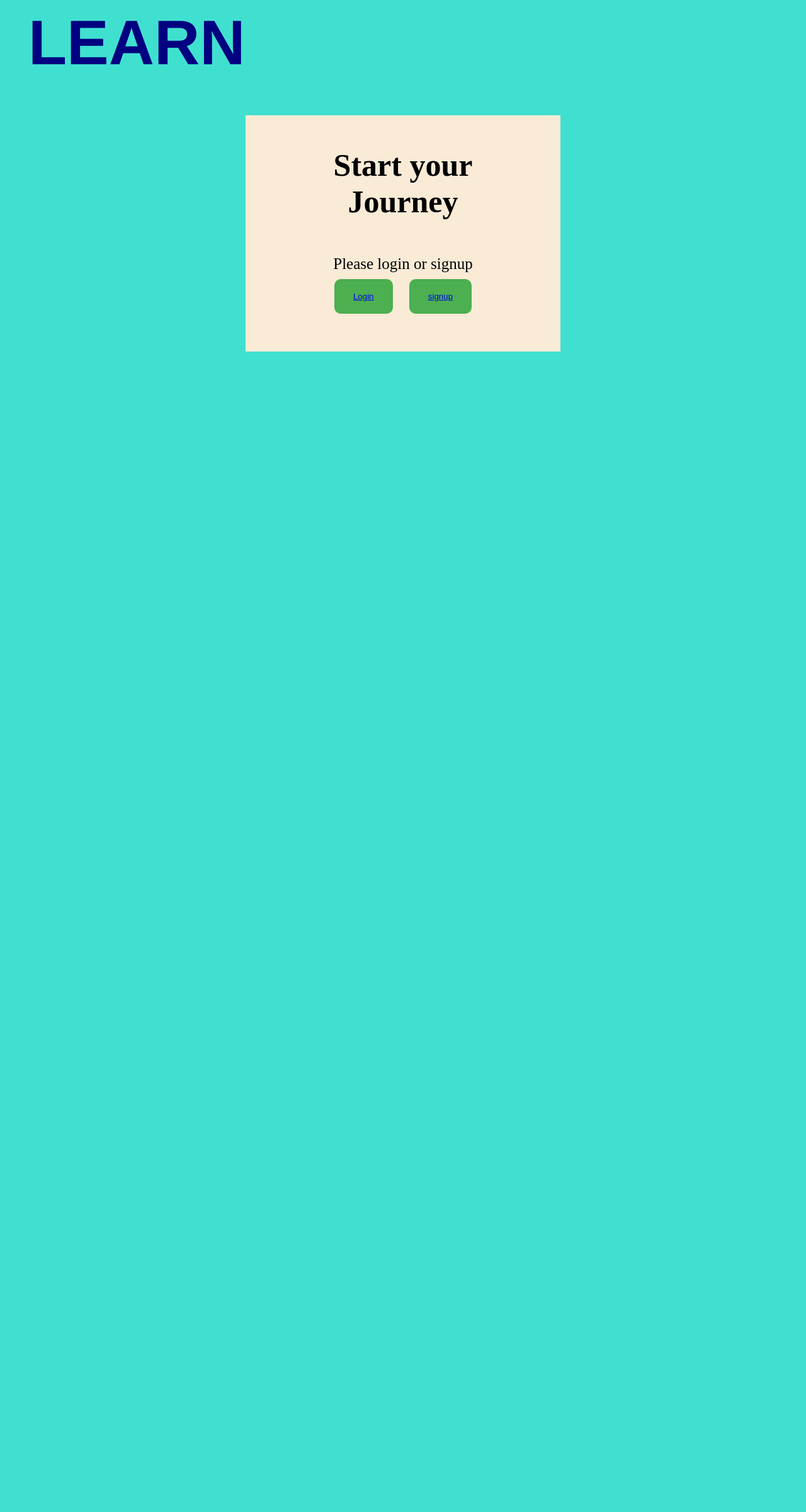
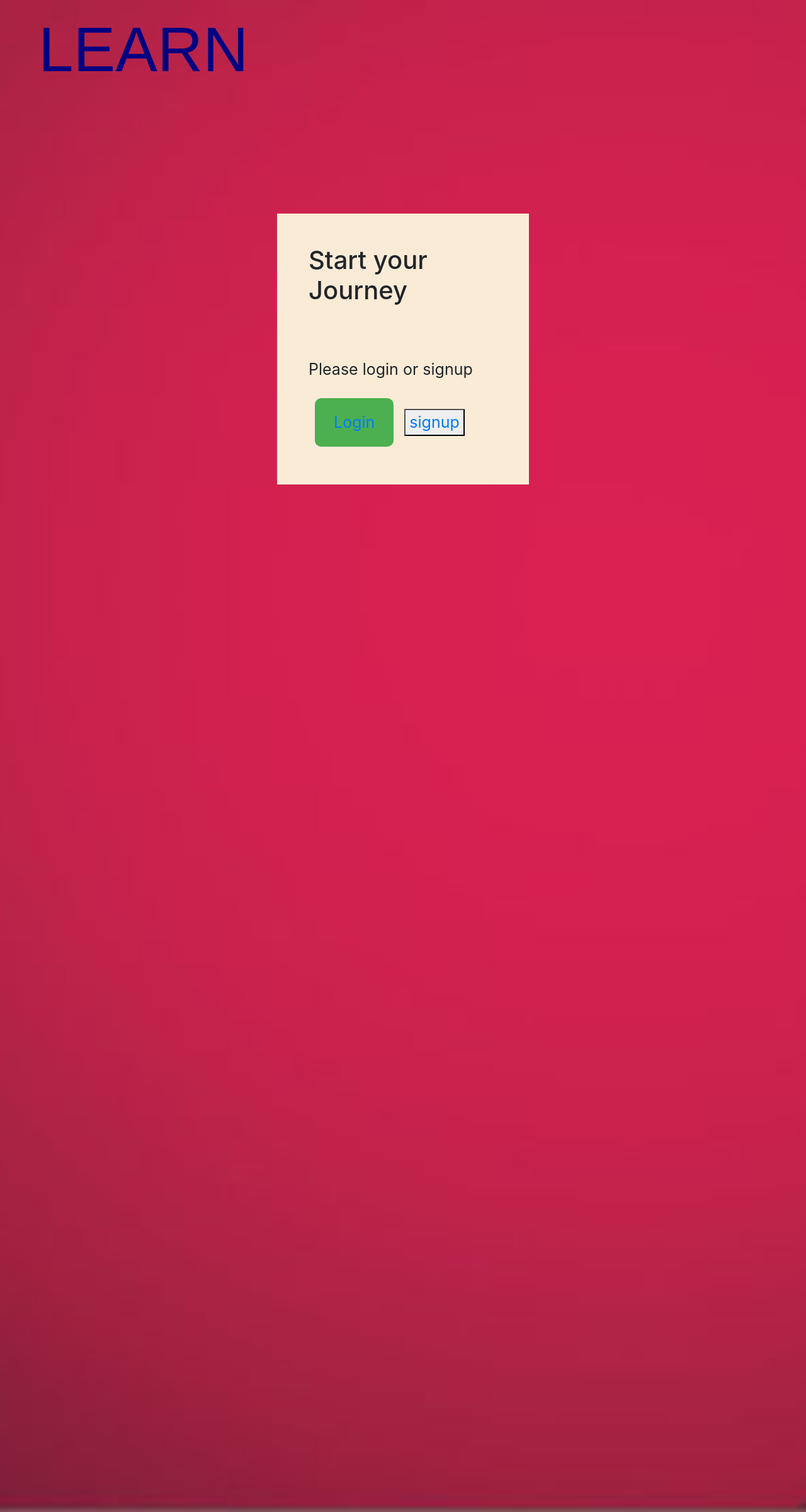
Before and after one commit to kumaranricky/guviproject, a PHP site: page / in a window 1280 px wide. Shown: the whole page at 63% size. Run offline with PHP 8.4, Linux system fonts and the light colour scheme; some libraries are stand-ins or nearby versions.

Commit message:
final commit

```diff
--- a/css/index.css
+++ b/css/index.css
@@ -5,7 +5,7 @@
 
 .main{
     width: 100%;
-    background-color:turquoise;
+    background-color:skyblue;
     background-position: center;
     background-size: cover;
     height: 300vh;
--- a/css/login.css
+++ b/css/login.css
@@ -1,12 +1,12 @@
 body {
   background-image: url("/assets/red.jpg");
-  background-color: turquoise;
+  background-color: skyblue;
  }
 
  .main{
   width: 100%;
   background-image: url("/assets/red.jpg");
-  background-color: turquoise;
+  background-color: skyblue;
   background-position: center;
   background-size: cover;
   height: 300vh;
--- a/css/profile.css
+++ b/css/profile.css
@@ -1,6 +1,6 @@
 body {
   background-image: url("/assets/red.jpg");
-  background-color: turquoise;
+  background-color: skyblue;
  }
 
  .navbar{
--- a/css/register.css
+++ b/css/register.css
@@ -1,12 +1,12 @@
 body {
   background-image: url("/assets/red.jpg");
-  background-color: turquoise;
+  background-color: skyblue;
  }
 
 body{
   width: 100%;
   background-image: url("/assets/red.jpg");
-  background-color: turquoise;
+  background-color: skyblue;
   background-position: center;
   background-size: cover;
   height: 300vh;
--- a/index.html
+++ b/index.html
@@ -2,7 +2,10 @@
 <html lang="en">
 <head>
     <title>Webpage Design</title>
-    <link rel="stylesheet" href="./css/index.css">
+    <link rel="stylesheet" href="https://maxcdn.bootstrapcdn.com/bootstrap/4.5.2/css/bootstrap.min.css">
+    <link rel="stylesheet" href="./css/login.css">
+    <script src="https://ajax.googleapis.com/ajax/libs/jquery/3.6.0/jquery.min.js"></script>
+    <script src="https://maxcdn.bootstrapcdn.com/bootstrap/4.5.2/js/bootstrap.min.js"></script>
 </head>
 <body>
     <div class="main">
@@ -29,5 +32,6 @@
 
     </div>
     <script src="https://unpkg.com/ionicons@5.4.0/dist/ionicons.js"></script>
+    <script src="https://cdn.jsdelivr.net/npm/bootstrap@3.3.7/dist/js/bootstrap.min.js" integrity="sha384-Tc5IQib027qvyjSMfHjOMaLkfuWVxZxUPnCJA7l2mCWNIpG9mGCD8wGNIcPD7Txa" crossorigin="anonymous"></script>
 </body>
 </html>
```
Also changed, not shown: README.md, js/login.js (line endings or trailing spaces).
